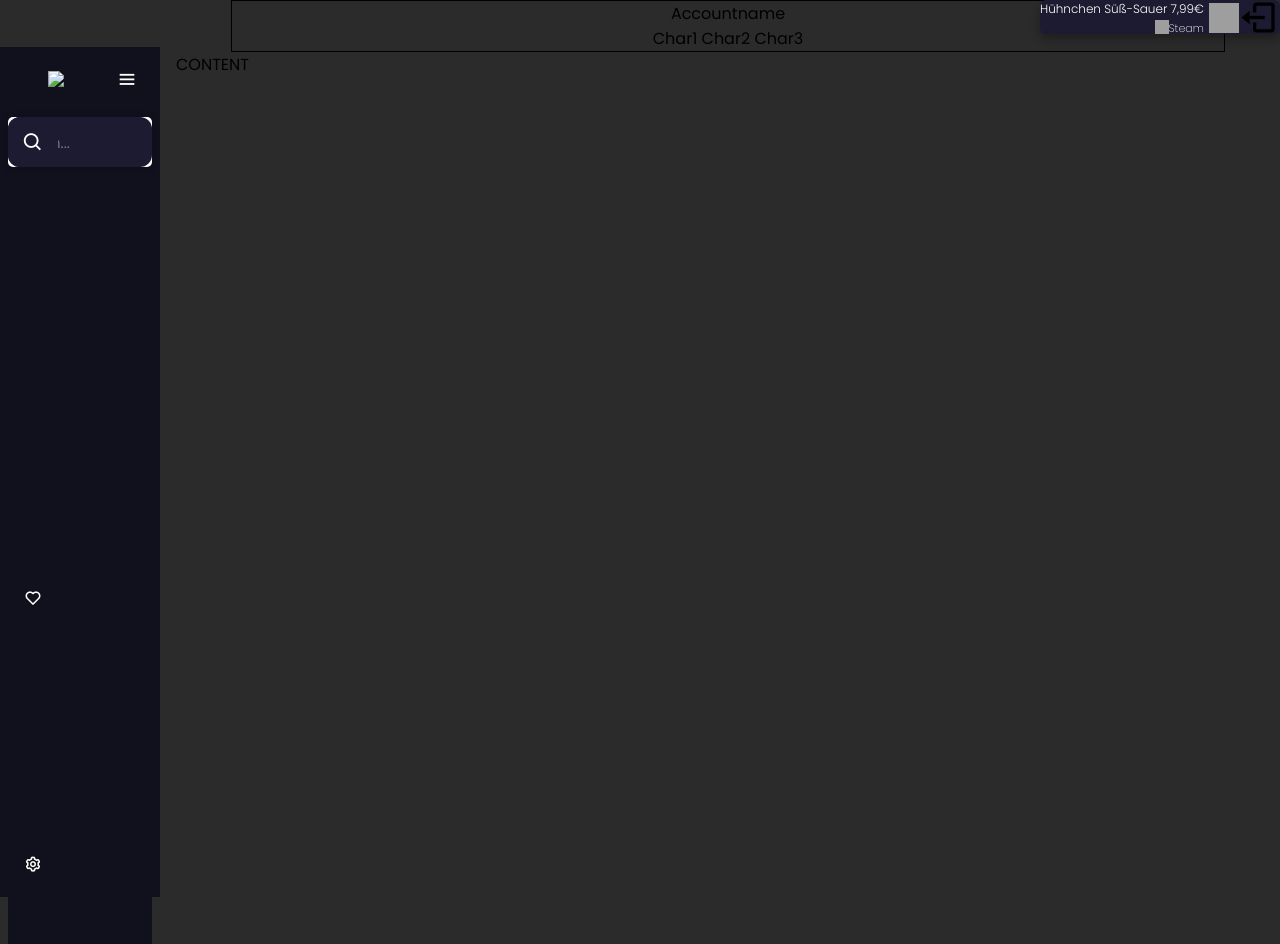
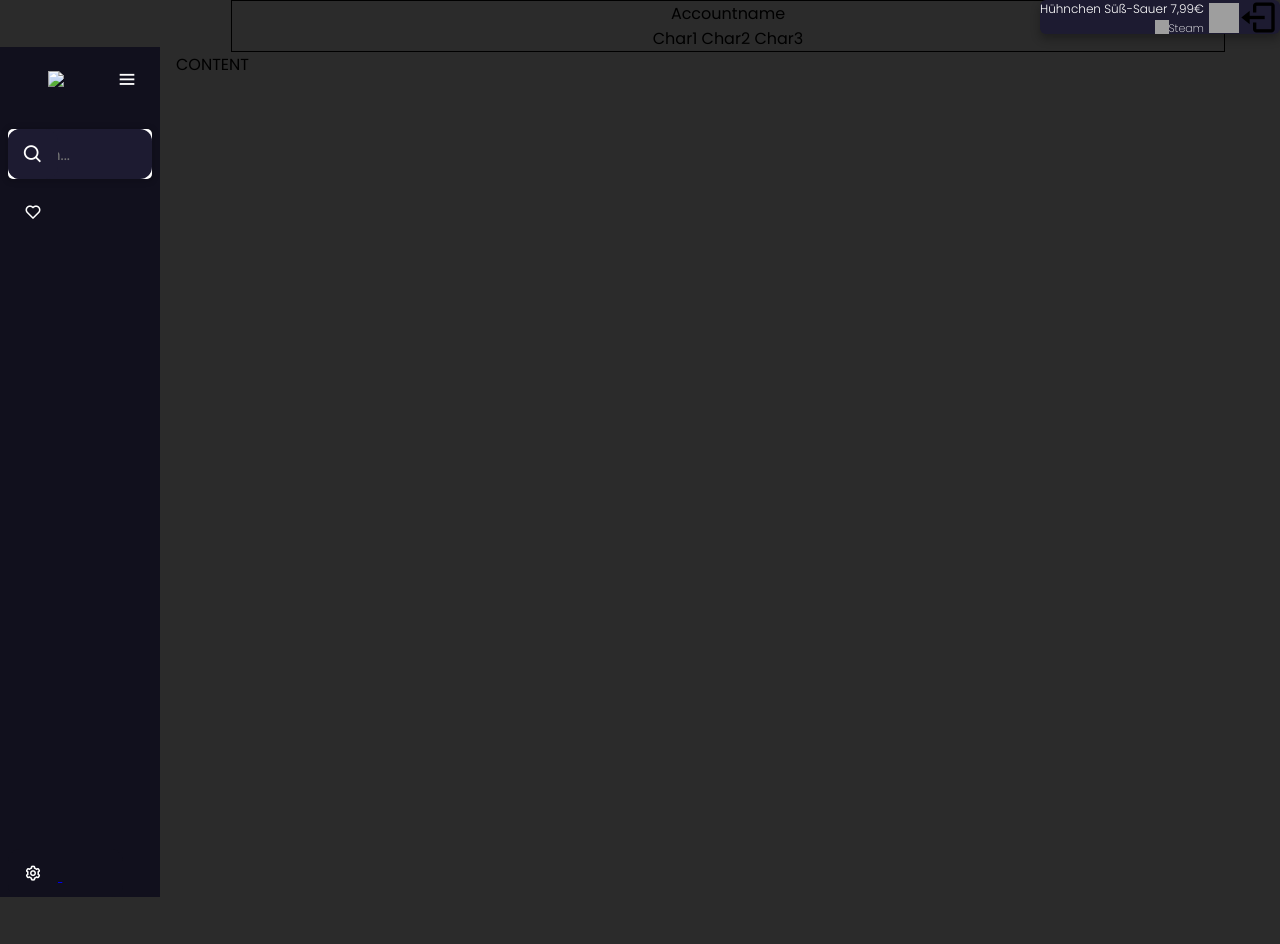
Before and after one commit to knightofdemons/Destiny-2-TeamInventory, a PHP site: page / in a window 1280 px wide. Run offline with PHP 8.4, Linux system fonts and the light colour scheme; grey boxes are pictures that could not be loaded.

Commit message:
Update sidebar.css

```diff
--- a/sidebar.css
+++ b/sidebar.css
@@ -65,7 +65,7 @@ body {
   text-align: center;
   line-height: 60px;
 }
-.sidebar .nav-list .nav-settings {
+.sidebar .nav-list {
   margin-top: 20px;
   height: 100%;
 }
@@ -133,12 +133,12 @@ body {
   background: #fff;
   color: #11101d;
 }
-.sidebar li a {
+.sidebar .savedPlayers li a {
   display: flex;
-  height: 100%;
+  height: 5rem;
   width: 100%;
   border-radius: 12px;
-  align-items: center;
+  align-items: top;
   text-decoration: none;
   transition: all 0.4s ease;
   background: #11101d;
@@ -183,8 +183,14 @@ body {
 }
 .sidebar-settings {
   position: absolute;
+  display: flex;
+  border-radius: 12px;
+  align-items: center;
+  text-decoration: none;
+  height: 3rem;
   bottom: 0px;
-  width: 9rem;
+  transition: all 0.4s ease;
+  background: #11101d;
 }
 .profile {
   position: fixed;
```
